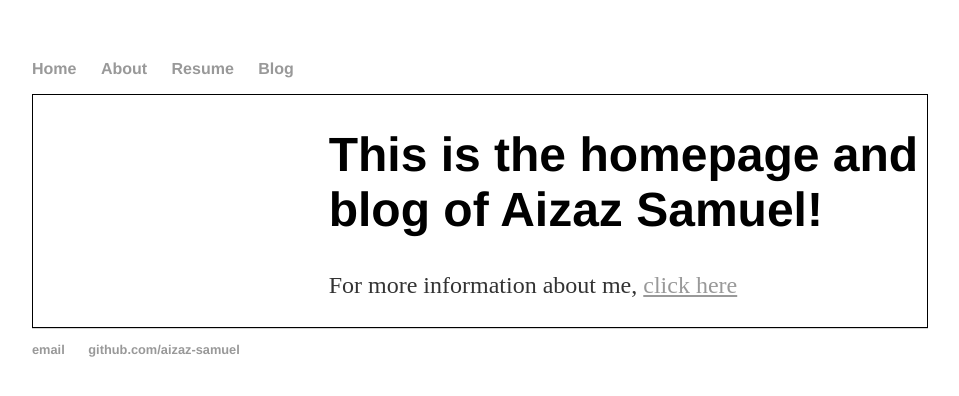
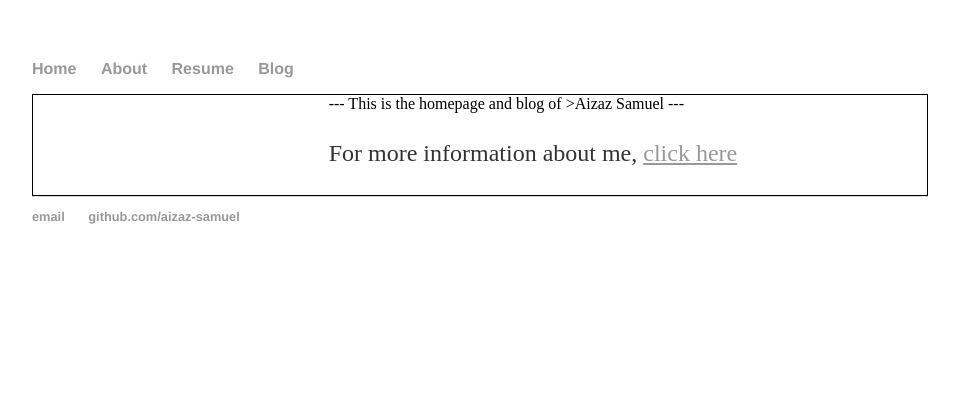
Before and after one commit to aizaz-samuel/aizaz-samuel.github.io, a Jekyll site: the page built from index.html, in a window 1280 px wide. Shown: the top 396 px of the page, without its empty margins (160-1119 px from the left). Built offline with Jekyll 4.4.1, drawn with Linux system fonts in a browser that asks for light colours.

Commit message:
tidying webpages

```diff
--- a/css/main.css
+++ b/css/main.css
@@ -42,7 +42,7 @@ ul.posts li {
     list-style: none;
 }
 
-.container {
+.leftpane {
     border: 1px solid black;
     padding-left: 33%
 
--- a/index.html
+++ b/index.html
@@ -2,7 +2,9 @@
 layout: default
 title: Aizaz Samuel
 ---
-<div class="blurb">
-	<h1>This is the homepage and blog of Aizaz Samuel!</h1>
+<div class="leftpane">
+  ---
+	This is the homepage and blog of >Aizaz Samuel
+  ---
 	<p>For more information about me, <a href="/about" style="text-decoration: underline">click here</a></p>
 </div><!-- /.blurb -->
```
